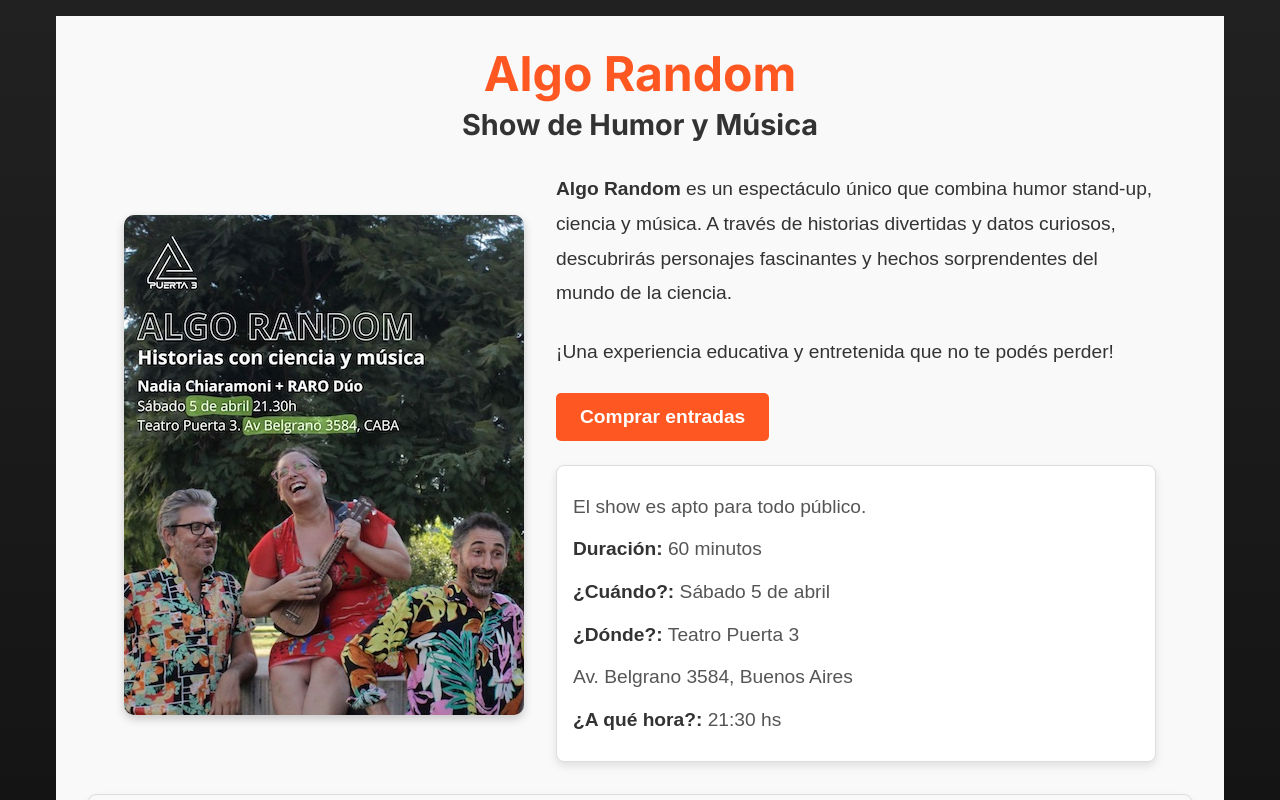
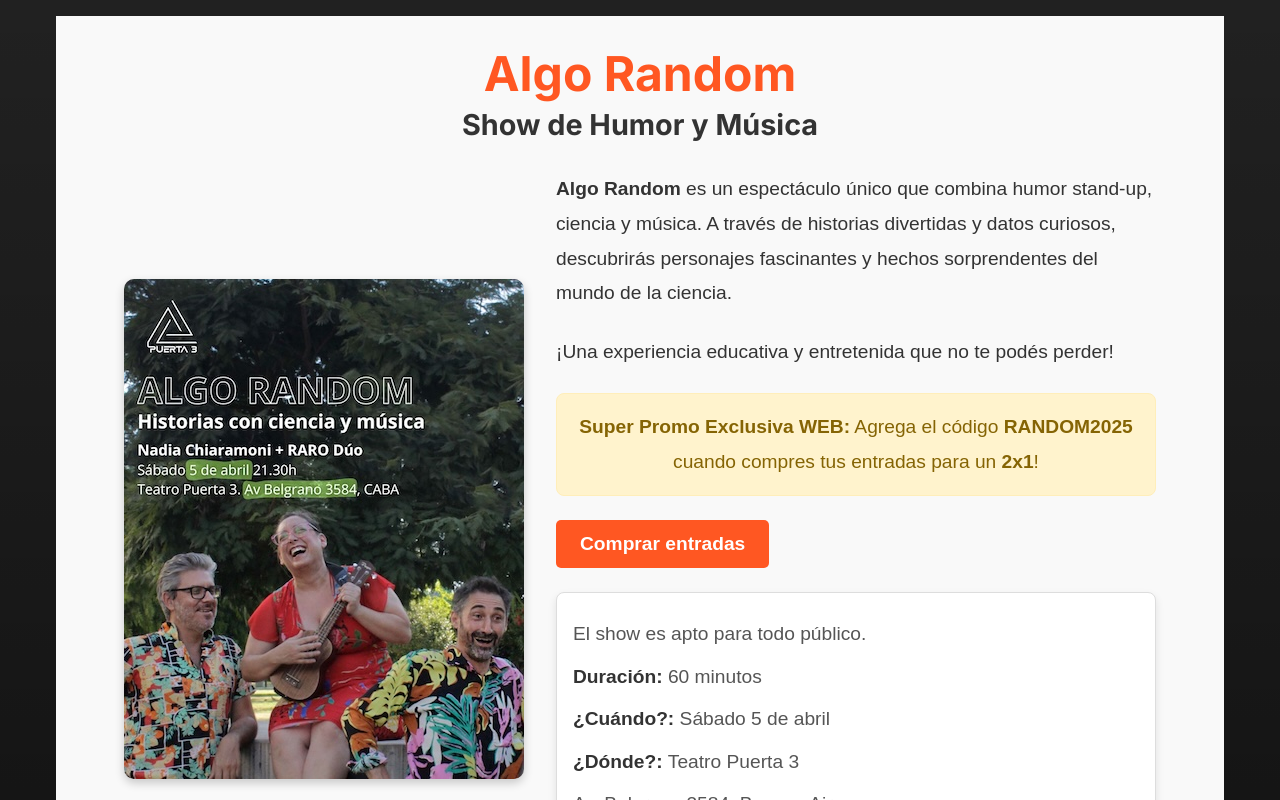
Before and after one commit to elraffa/raroweb, a Next.js app: page /show-de-humor-y-musica in a window 1280 px wide. Shown: the top 800 px of the page. Built offline with nearby package versions, Linux system fonts and the light colour scheme.

Commit message:
promo web

```diff
--- a/src/app/show-de-humor-y-musica/page.js
+++ b/src/app/show-de-humor-y-musica/page.js
@@ -27,6 +27,10 @@ export default function Show() {
           <p>
             ¡Una experiencia educativa y entretenida que no te podés perder!
           </p>
+          <p className={styles.promo}>
+            <strong>Super Promo Exclusiva WEB:</strong> Agrega el código{" "}
+            <strong>RANDOM2025</strong> cuando compres tus entradas para un <strong>2x1</strong>!
+          </p>
           <button className={styles.button}>
             <a
               href="https://www.entradaweb.com.ar/evento/79fc2345/step/1?fbclid=PAZXh0bgNhZW0CMTEAAaZY-afrHY-wc6h2DkA_25A0PmJB6ZRgyZ9C-LO5zOYXRIZPyt_HMKleCKM_aem_pfU2h3g6NqSuY9f0tVjMeg"
@@ -36,7 +40,7 @@ export default function Show() {
               Comprar entradas
             </a>
           </button>
-          <div class={styles.info}>
+          <div className={styles.info}>
             <p>El show es apto para todo público.</p>
             <p>
               <strong>Duración:</strong> 60 minutos
```
Lines whose indentation alone changed are shown as unchanged.
